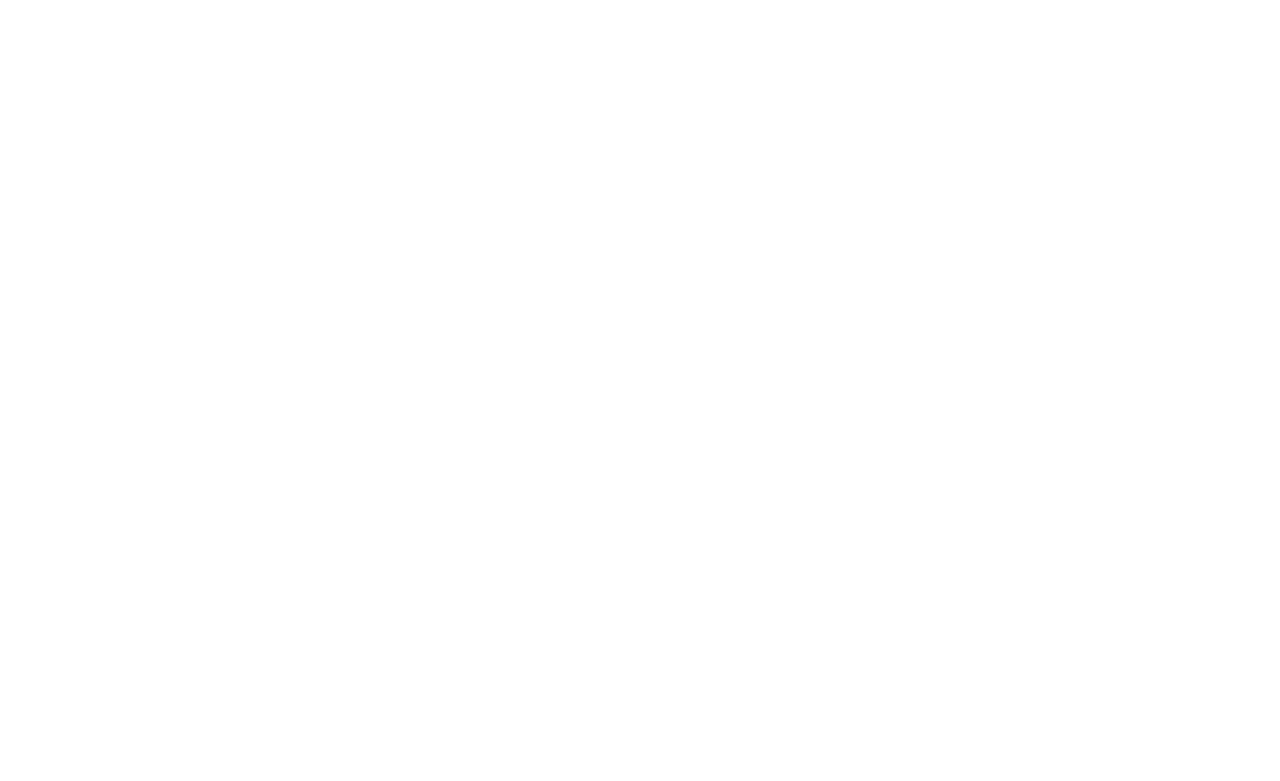
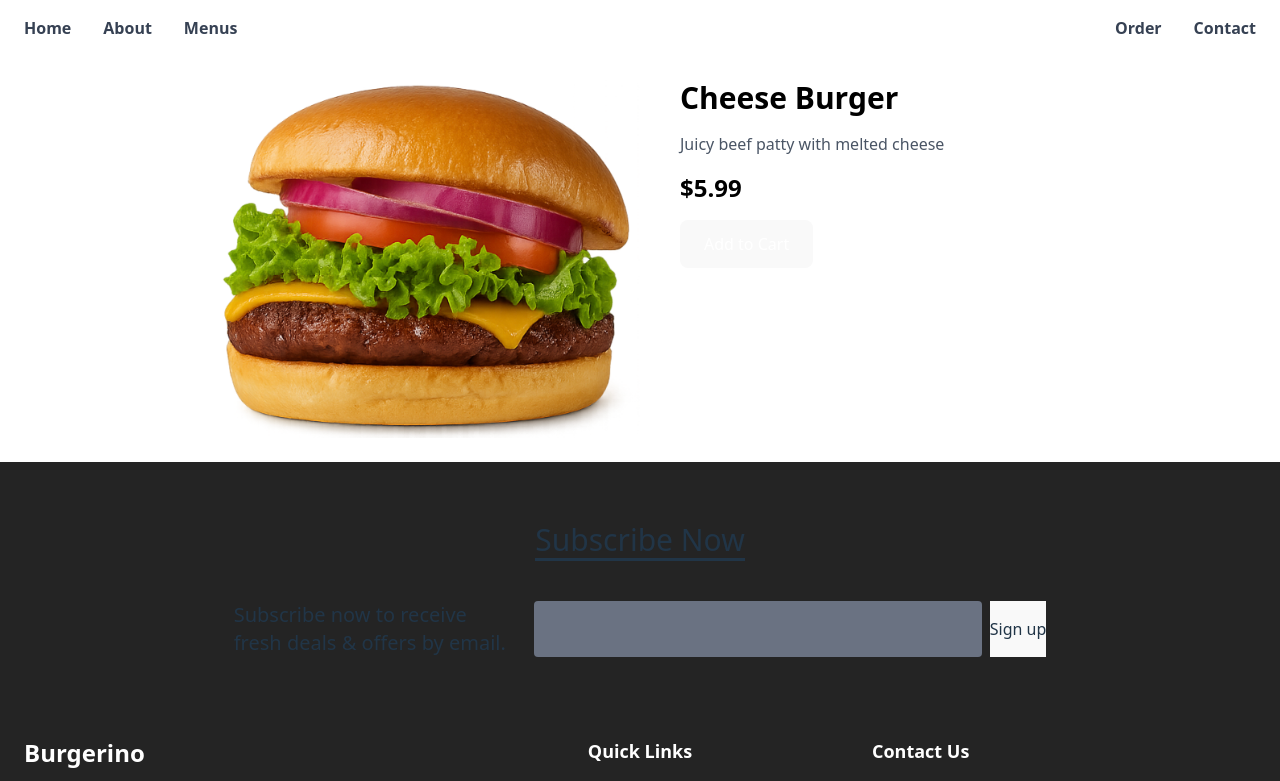
Before and after one commit to andrei-db/fastfood-frontend, a React (Vite) app: page /order/1 in a window 1280 px wide. Before the commit this address had no page. Shown: the top 781 px of the page. Built offline with nearby package versions, Linux system fonts and the light colour scheme.

Commit message:
created product page

```diff
--- a/src/App.jsx
+++ b/src/App.jsx
@@ -4,15 +4,17 @@ import Home from './pages/Home'
 import About from './pages/About'
 import Menus from './pages/Menus'
 import Order from './pages/Order'
+import ProductPage from './pages/ProductPage'
 function App() {
 
   return (
     <>
       <Routes>
         <Route path="/" element={<Home />} />
-        <Route path="/" element={<About />} />
-        <Route path="/" element={<Menus />} />
+        <Route path="/about" element={<About />} />
+        <Route path="/menus" element={<Menus />} />
         <Route path="/order" element={<Order />} />
+        <Route path="/order/:id" element={<ProductPage />} />
       </Routes>
     </>
   )
--- a/src/components/MenuItemCard.jsx
+++ b/src/components/MenuItemCard.jsx
@@ -1,23 +1,18 @@
+import { Link } from "react-router-dom";
 import { useCart } from "../context/CartContext";
 
 function MenuItemCard({ id, name, price, description, image }) {
     const { addToCart } = useCart();
 
     return (
-    <div className="p-4 bg-white text-black rounded-2xl flex flex-col items-center justify-center">
-      <img src={image} alt={name} className="h-50 w-60 object-cover rounded-xl mb-3" />
+        <Link to={`/order/${id}`}>
+        <div className=" bg-white text-black rounded-2xl flex flex-col items-center justify-center">
+            <img src={image} alt={name} className="h-55 w-60 object-cover rounded-xl mb-3" />
             <h3 className="text-lg font-bold">{name}</h3>
             <p className="text-sm text-gray-600">{description}</p>
-
             <span className="font-bold">${price}</span>
-        <button
-          onClick={() => addToCart({ id, name, price })}
-          className="px-3 py-1 bg-red-500 text-white rounded-lg hover:bg-red-600"
-        >
-          Add
-        </button>
-
         </div>
+        </Link>
     );
 }
 
--- a/src/components/Navbar.jsx
+++ b/src/components/Navbar.jsx
@@ -3,7 +3,7 @@ import { Link } from "react-router-dom";
 function Navbar() {
     return (
         <>
-            <nav className="fixed top-5 left-0 w-full z-50 text-black">
+            <nav className="w-full z-50 text-black">
                 <div className="max-w-7xl mx-auto px-6 py-4 flex justify-between items-center">
                     <div className="hidden md:flex gap-8 text-gray-700 font-bold">
                         <Link to="/" className="hover:text-red-500">Home</Link>
--- a/src/data/products.js
+++ b/src/data/products.js
@@ -23,7 +23,14 @@ const products = [
     description: "Refreshing classic",
     image: "/cola.png",
   },
-
+   {
+    id: 4,
+    name: "Orange Juice",
+    price: 1.99,
+    category: "drinks",
+    description: "Refreshing orange juice",
+    image: "/orange-juice.png",
+  },
 ];
 
 export default products;
--- a/src/index.css
+++ b/src/index.css
@@ -22,26 +22,6 @@ body {
   min-height: 100vh;
 }
 
-
-button {
-  border-radius: 8px;
-  border: 1px solid transparent;
-  padding: 0.6em 1.2em;
-  font-size: 1em;
-  font-weight: 500;
-  font-family: inherit;
-  background-color: #1a1a1a;
-  cursor: pointer;
-  transition: border-color 0.25s;
-}
-button:hover {
-  border-color: #646cff;
-}
-button:focus,
-button:focus-visible {
-  outline: 4px auto -webkit-focus-ring-color;
-}
-
 @media (prefers-color-scheme: light) {
   :root {
     color: #213547;
--- a/src/pages/About.jsx
+++ b/src/pages/About.jsx
@@ -1,7 +1,10 @@
-
+import Navbar from "../components/Navbar";
+import Footer from "../components/Footer";
 function About(){
     return(
         <>
+        <Navbar />
+        <Footer />
         </>
     )
 }
--- a/src/pages/Menus.jsx
+++ b/src/pages/Menus.jsx
@@ -1,8 +1,10 @@
-
-function Menus(){
-    return(
+import Navbar from "../components/Navbar";
+import Footer from "../components/Footer";
+function Menus() {
+    return (
         <>
-
+            <Navbar />
+            <Footer />
         </>
     )
 }
--- a/src/pages/Order.jsx
+++ b/src/pages/Order.jsx
@@ -21,7 +21,7 @@ function Order() {
             key={cat}
             onClick={() => setFilter(cat)}
             className={`px-4 py-2 rounded-lg ${
-              filter === cat ? "bg-red-500 text-white" : "bg-gray-200"
+              filter === cat ? "bg-black text-white" : "bg-gray-500"
             }`}
           >
             {cat.charAt(0).toUpperCase() + cat.slice(1)}
@@ -29,7 +29,7 @@ function Order() {
         ))}
       </div>
 
-      <div className="grid grid-cols-1 sm:grid-cols-2 lg:grid-cols-3 gap-6">
+      <div className="grid grid-cols-1 sm:grid-cols-2 md:grid-cols-3 lg:grid-cols-4 gap-6">
         {filtered.map((product) => (
           <MenuItemCard key={product.id} {...product} />
         ))}
--- /dev/null
+++ b/src/pages/ProductPage.jsx
@@ -0,0 +1,42 @@
+import { useParams } from "react-router-dom";
+import products from "../data/products";
+import { useCart } from "../context/CartContext";
+import Navbar from "../components/Navbar";
+import Footer from "../components/Footer";
+function ProductPage() {
+    const { id } = useParams();
+    const { addToCart } = useCart();
+
+    const product = products.find((p) => p.id === parseInt(id));
+
+    if (!product) return <p>Product not found</p>;
+
+    return (
+        <>
+        <Navbar />
+        <div className="max-w-4xl mx-auto p-6 flex flex-col md:flex-row gap-10">
+            <img
+                src={product.image}
+                alt={product.name}
+                className="w-full md:w-1/2 rounded-xl object-cover"
+            />
+
+            <div className="flex-1 space-y-4">
+                <h1 className="text-black text-3xl font-bold">{product.name}</h1>
+                <p className="text-gray-600">{product.description}</p>
+                <p className="text-black text-2xl font-bold">${product.price}</p>
+
+                <button
+                    onClick={() => addToCart(product)}
+                    className="px-6 py-3 bg-red-500 text-white rounded-lg hover:bg-red-600"
+                >
+                    Add to Cart
+                </button>
+            </div>
+        </div>
+        <Footer />
+        </>
+    );
+}
+
+export default ProductPage;
```
Also changed, not shown: public/orange-juice.png (added). Lines whose indentation alone changed are shown as unchanged.
